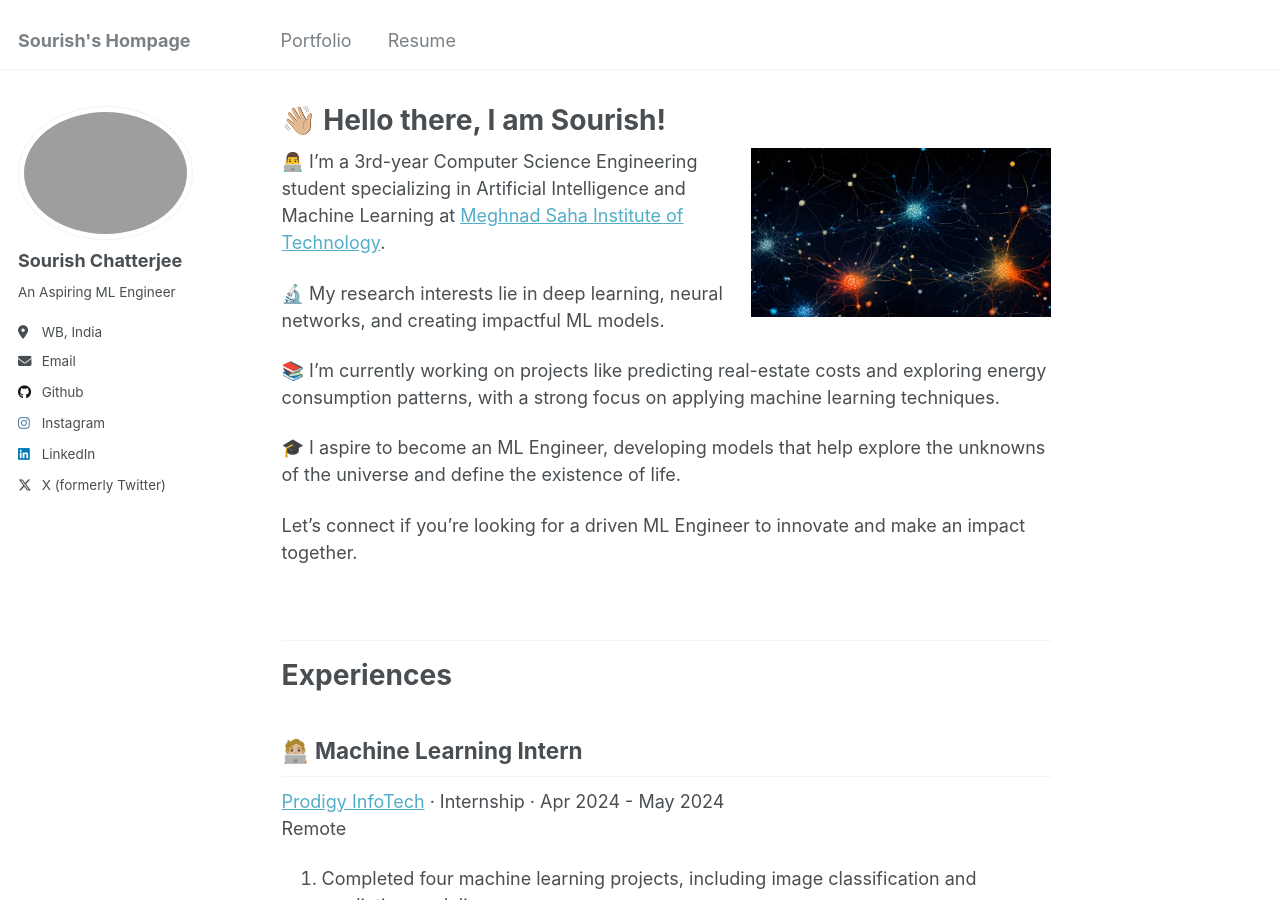
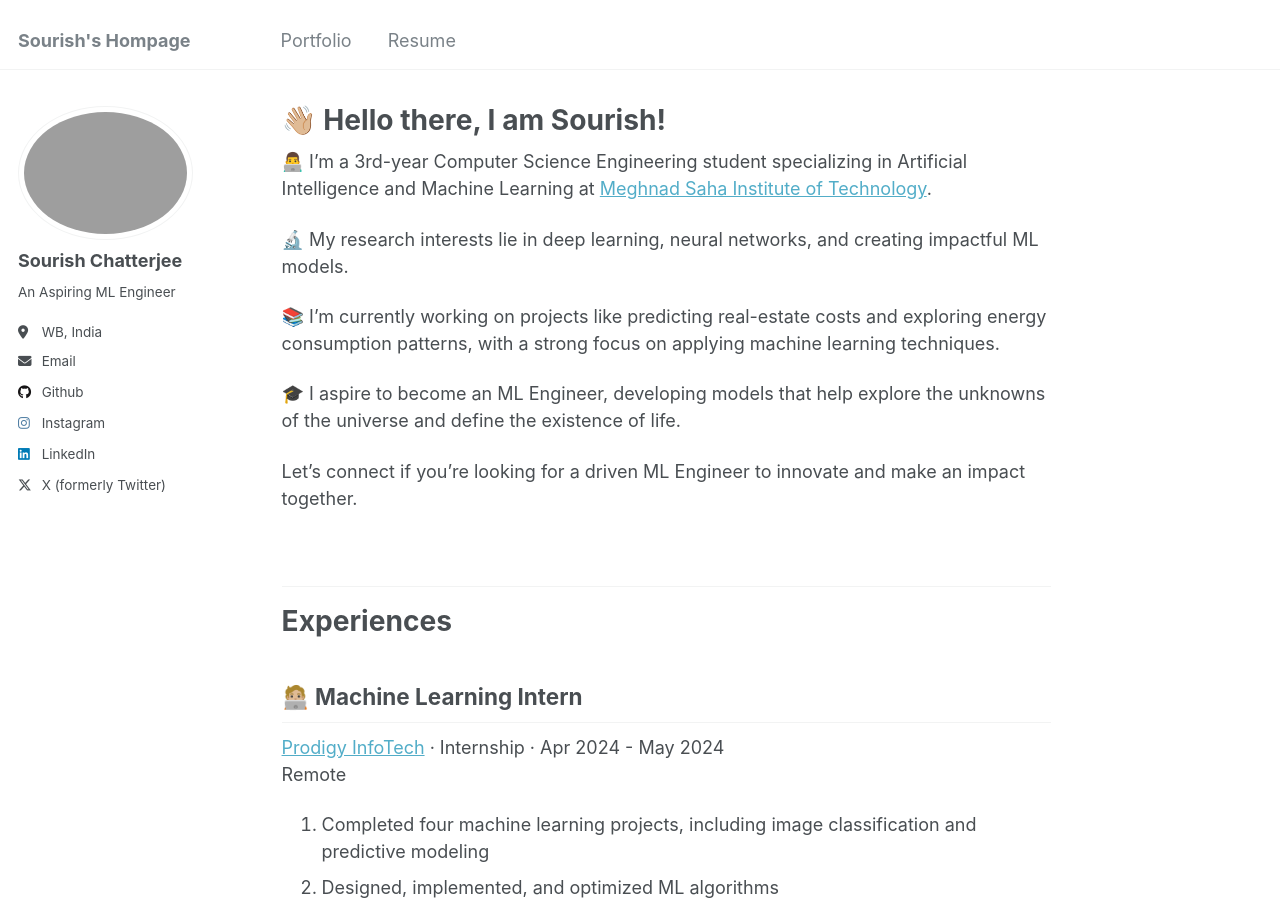
Before and after one commit to Nexalyze/Nexalyze.github.io, a Jekyll site: the page built from _pages/about.md, in a window 1280 px wide and 900 px high. Built offline with Jekyll 4.4.1, drawn with Linux system fonts in a browser that asks for light colours.

Commit message:
File Changes

```diff
--- a/_pages/about.md
+++ b/_pages/about.md
@@ -7,7 +7,7 @@ redirect_from:
   - /about/
   - /about.html
 ---
-![Artifical Neural Networks](/images/artificalneuralnetworks.webp){: .align-right width="300px"}
+
 👨‍💻 I’m a 3rd-year Computer Science Engineering student specializing in Artificial Intelligence and Machine Learning at [Meghnad Saha Institute of Technology](https://www.linkedin.com/school/meghnadsahainstituteoftechnology/).
 <br>
 
```
